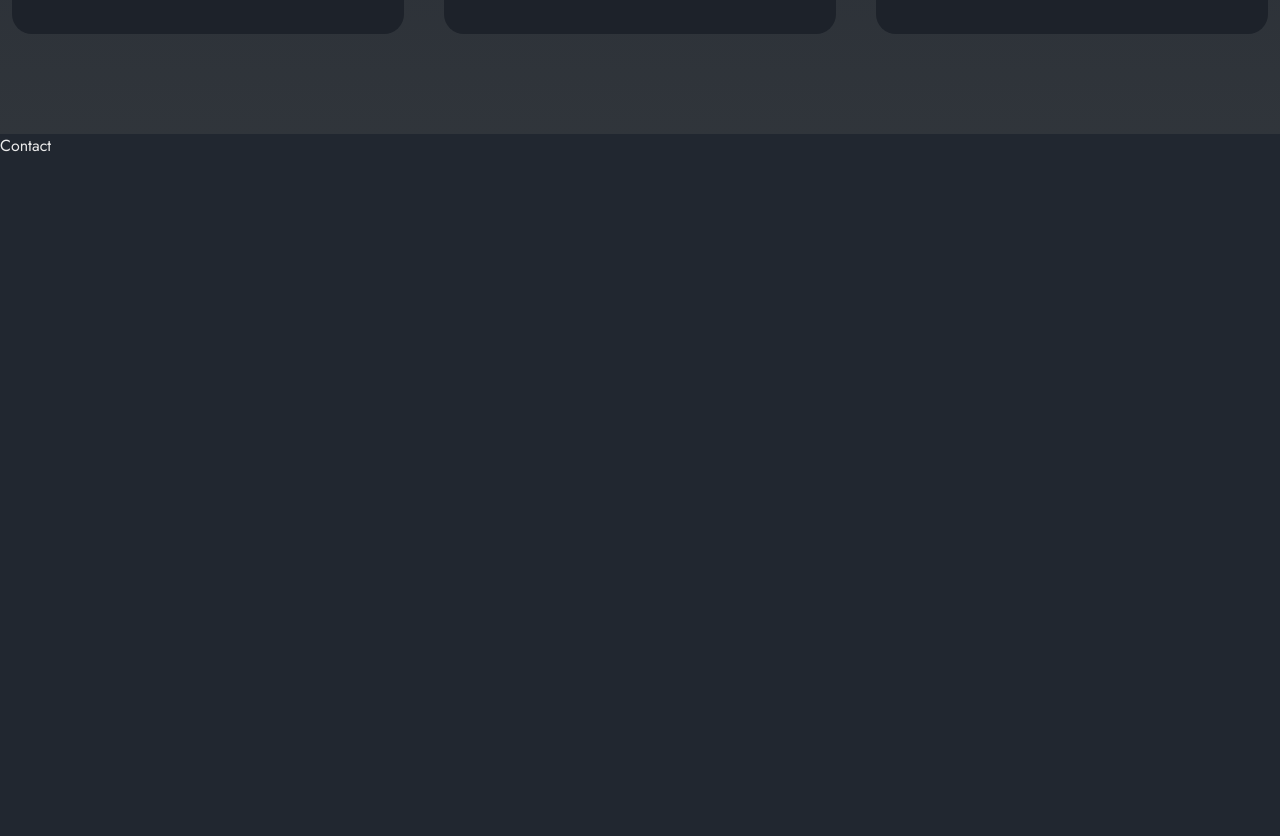
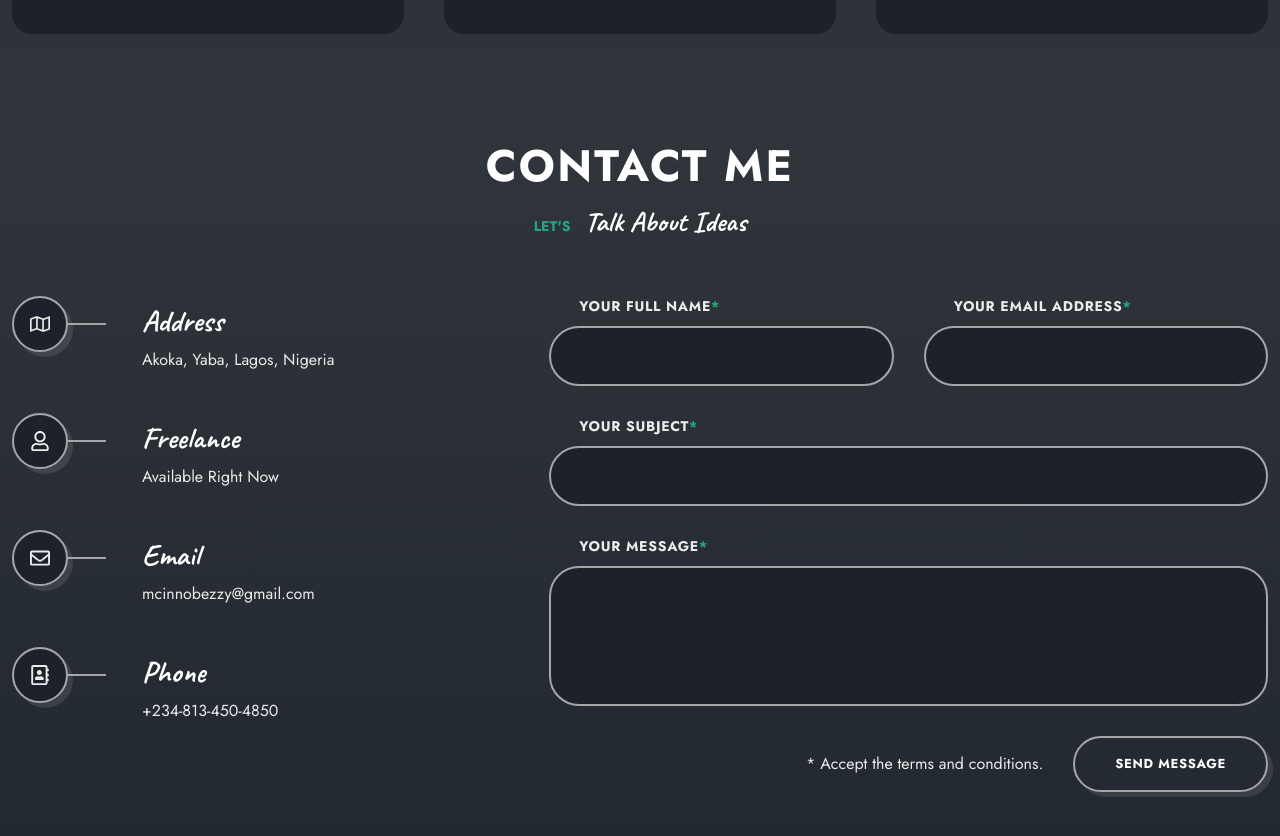
Before and after one commit to CodeEmcent/Inno-portfolio, a React (Vite) app in the folder portfolio/: page / in a window 1280 px wide. Shown: the part 6644-7480 px from the top of the page. Before the commit the page ends 6801 px from the top, so only its background shows below. Built offline with nearby package versions, Linux system fonts and the light colour scheme.

Commit message:
Contact Me Component Added

```diff
--- a/portfolio/src/components/contact/Contact.jsx
+++ b/portfolio/src/components/contact/Contact.jsx
@@ -1,8 +1,136 @@
-import React from 'react'
+import React, { useState } from 'react'
+import {
+  FaRegAddressBook,
+  FaRegEnvelope,
+  FaRegUser,
+  FaRegMap,
+} from 'react-icons/fa'
 import './contact.css'
 
 const Contact = () => {
-  return <div>Contact</div>
+  const [form, setForm] = useState({
+    name: '',
+    email: '',
+    subject: '',
+    message: '',
+  })
+
+  const handleChange = (e) => {
+    const name = e.target.name
+    const value = e.target.value
+    setForm({ ...form, [name]: value })
+  }
+
+  return (
+    <section className='contact section' id='contact'>
+      <h2 className='section__title text-cs'>Contact Me</h2>
+      <p className='section__subtitle'>
+        Let's <span>Talk About Ideas</span>
+      </p>
+
+      <div className='contact__container container grid'>
+        <div className='contact__content'>
+          <div className='contact__card'>
+            <span className='contact__card-icon'>
+              <FaRegMap />
+            </span>
+
+            <h3 className='contact__card-title'>Address</h3>
+            <p className='contact__card-data'>Akoka, Yaba, Lagos, Nigeria</p>
+          </div>
+
+          <div className='contact__card'>
+            <span className='contact__card-icon'>
+              <FaRegUser />
+            </span>
+
+            <h3 className='contact__card-title'>Freelance</h3>
+            <p className='contact__card-data'>Available Right Now</p>
+          </div>
+
+          <div className='contact__card'>
+            <span className='contact__card-icon'>
+              <FaRegEnvelope />
+            </span>
+
+            <h3 className='contact__card-title'>Email</h3>
+            <p className='contact__card-data'>mcinnobezzy@gmail.com</p>
+          </div>
+
+          <div className='contact__card'>
+            <span className='contact__card-icon'>
+              <FaRegAddressBook />
+            </span>
+
+            <h3 className='contact__card-title'>Phone</h3>
+            <p className='contact__card-data'>+234-813-450-4850</p>
+          </div>
+        </div>
+
+        <form action='' className='contact__form'>
+          <div className='contact__form-group grid'>
+            <div className='contact__form-div'>
+              <label className='contact__form-tag text-cs'>
+                Your full Name<b>*</b>
+              </label>
+              <input
+                type='text'
+                name='name'
+                onChange={handleChange}
+                value={form.name}
+                className='contact__form-input'
+              />
+            </div>
+
+            <div className='contact__form-div'>
+              <label className='contact__form-tag text-cs'>
+                Your Email Address<b>*</b>
+              </label>
+              <input
+                type='email'
+                name='email'
+                onChange={handleChange}
+                value={form.email}
+                className='contact__form-input'
+              />
+            </div>
+          </div>
+
+          <div className='contact__form-div'>
+            <label className='contact__form-tag text-cs'>
+              Your Subject<b>*</b>
+            </label>
+            <input
+              type='text'
+              name='subject'
+              onChange={handleChange}
+              value={form.subject}
+              className='contact__form-input'
+            />
+          </div>
+
+          <div className='contact__form-div contact__form-area'>
+            <label className='contact__form-tag text-cs'>
+              Your Message<b>*</b>
+            </label>
+            <input
+              name='message'
+              onChange={handleChange}
+              value={form.message}
+              className='contact__form-input'
+            />
+          </div>
+
+          <div className='contact__submit'>
+            <p>* Accept the terms and conditions.</p>
+            <button type='submit' className='btn text-cs'>
+              Send Message
+            </button>
+          </div>
+        </form>
+      </div>
+    </section>
+  )
 }
 
 export default Contact
--- a/portfolio/src/components/contact/contact.css
+++ b/portfolio/src/components/contact/contact.css
@@ -0,0 +1,98 @@
+.contact {
+  background-image: var(--second-gradient);
+}
+
+.contact__container {
+  grid-template-columns: 5fr 7fr;
+}
+
+.contact__card {
+  padding-left: 130px;
+  margin-bottom: 40px;
+  position: relative;
+}
+
+.contact__card-icon,
+.contact__form-input {
+  border: 2px solid var(--border-color);
+  background-color: var(--container-color);
+}
+
+.contact__card-icon {
+  position: absolute;
+  top: 0;
+  left: 0;
+  width: 56px;
+  height: 56px;
+  border-radius: 50%;
+  -webkit-border-radius: 50%;
+  -moz-border-radius: 50%;
+  -ms-border-radius: 50%;
+  -o-border-radius: 50%;
+  box-shadow: var(--shadow);
+  font-size: var(--larger-font-size);
+  display: grid;
+  place-items: center;
+}
+
+.contact__card-icon::after {
+  content: '';
+  width: 40px;
+  height: 2px;
+  background-color: var(--border-color);
+  position: absolute;
+  left: 100%;
+  top: 50%;
+  margin-top: -1px;
+}
+
+.contact__card-title {
+  font-size: var(--h2-font-size);
+  font-family: var(--second-font);
+  padding-block: 6px;
+}
+
+.contact__form-group {
+  grid-template-columns: repeat(2, 1fr);
+  column-gap: 30px;
+}
+
+.contact__form-div {
+  display: grid;
+  row-gap: 10px;
+  margin-bottom: 30px;
+}
+
+.contact__form-tag {
+  margin-left: 30px;
+  font-size: var(--smaller-font-size);
+  font-weight: 700;
+}
+
+.contact__form-tag b {
+  color: var(--primary-color);
+}
+
+.contact__form-input {
+  color: var(--title-color);
+  height: 60px;
+  border-radius: 30px;
+  -webkit-border-radius: 30px;
+  -moz-border-radius: 30px;
+  -ms-border-radius: 30px;
+  -o-border-radius: 30px;
+  padding-inline: 30px;
+}
+
+.contact__form-area .contact__form-input {
+  height: 140px;
+  padding-block: 20px;
+  resize: none;
+}
+
+.contact__submit {
+  display: flex;
+  align-items: center;
+  justify-content: flex-end;
+  column-gap: 30px;
+}
```
